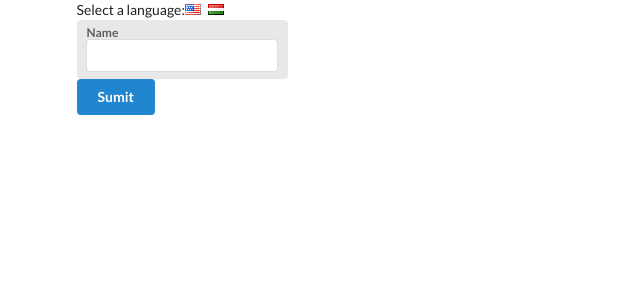
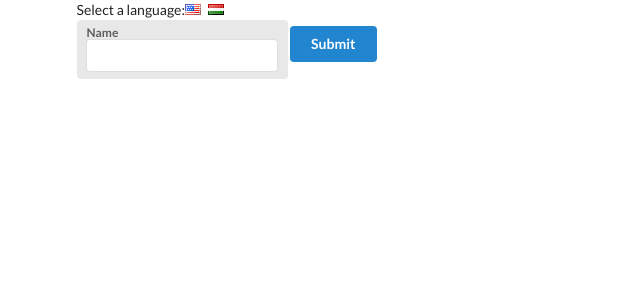
Before and after one commit to johnpospisil/react-translate, a React (Create React App) app: page / in a window 1280 px wide. Shown: the top 300 px of the page, without its empty margins (0-640 px from the left). Built offline with nearby package versions, Linux system fonts and the light colour scheme.

Commit message:
Accessing data with consumers

```diff
--- a/src/components/Button.js
+++ b/src/components/Button.js
@@ -2,12 +2,17 @@ import React from 'react';
 import LanguageContext from '../contexts/LanguageContext';
 
 class Button extends React.Component {
-  static contextType = LanguageContext;
 
   render() {
     // console.log(this.context);
-    const text = this.context === 'english' ? 'Sumit' : 'Választ';
-    return <div><button className="ui primary button">{text}</button></div>;
+    // const text = this.context === 'english' ? 'Sumit' : 'Választ';
+    return (
+    <button className="ui primary button">
+      <LanguageContext.Consumer>
+        {(value) => value === 'english' ? 'Submit' : 'Választ'}
+      </LanguageContext.Consumer>
+    </button>
+    );
   }
 }
 
```
